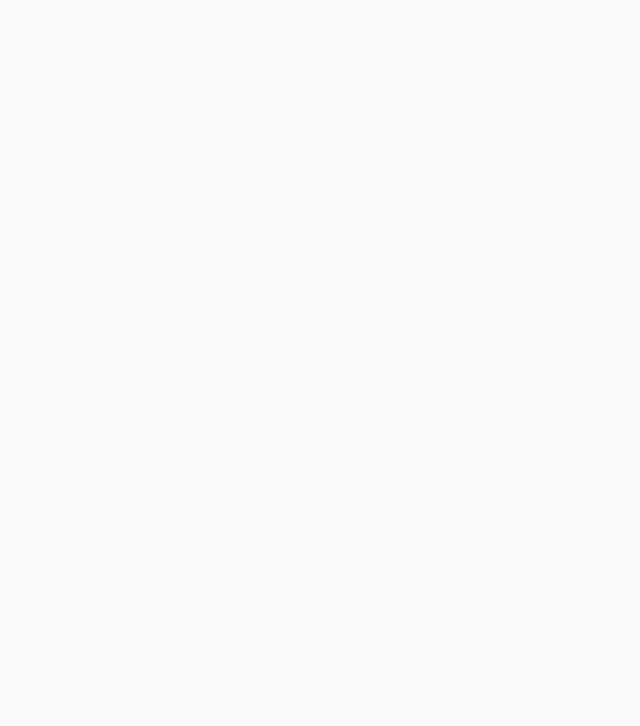
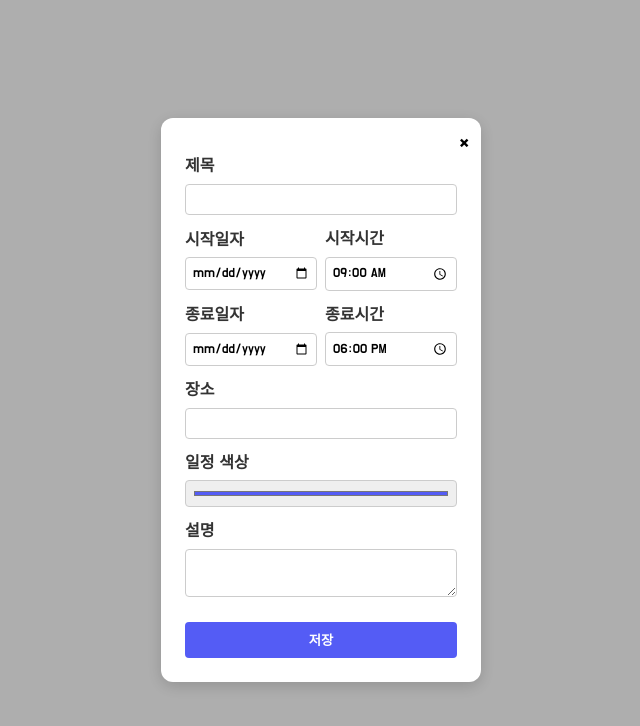
Before and after one commit to Doongiho/Calendar, a React (Create React App) app in the folder front/: page /ScheduleForm in a window 1280 px wide. Before the commit this address had no page. Shown: the top 726 px of the page, without its empty margins (319-959 px from the left). Built offline with nearby package versions, Linux system fonts and the light colour scheme; a small style sheet from the web is missing.

Commit message:
feat: 날짜 클릭 시 입력폼 구조 및 퍼블리싱

```diff
--- a/front/package.json
+++ b/front/package.json
@@ -11,12 +11,12 @@
     "@testing-library/user-event": "^13.5.0",
     "@toast-ui/calendar": "^2.1.3",
     "@toast-ui/react-calendar": "^2.1.3",
-    "axios": "^1.8.4",
+    "axios": "^1.9.0",
     "chance": "^1.1.12",
     "moment": "^2.30.1",
     "react": "^19.0.0",
-    "react-dom": "^19.0.0",
-    "react-router-dom": "^7.5.0",
+    "react-dom": "^19.1.0",
+    "react-router-dom": "^7.5.3",
     "react-scripts": "^5.0.1",
     "web-vitals": "^2.1.4"
   },
--- a/front/src/App.js
+++ b/front/src/App.js
@@ -4,6 +4,7 @@ import LoginPage from './pages/LoginPage/LoginPage';
 import SignUpPage from './pages/SignUpPage/SignUpPage';
 import MyCalendar from './pages/Main/MyCalendar'
 import { UserProvider } from "./contexts/UserContext";
+import ScheduleForm from "./components/ScheduleForm/ScheduleForm"
 
 
 function App() {
@@ -14,6 +15,7 @@ function App() {
           <Route path="/" element={<LoginPage />} />
           <Route path="/signup" element={<SignUpPage />} />
           <Route path="/MyCalendar/:userId" element={<MyCalendar />} />
+          <Route path="/ScheduleForm" element={<ScheduleForm />} />
         </Routes>
       </UserProvider>
     </BrowserRouter>
--- a/front/src/components/Calendar/Calendar.jsx
+++ b/front/src/components/Calendar/Calendar.jsx
@@ -1,5 +1,6 @@
 import React, { useState } from 'react';
 import './Calendar.css';
+import ScheduleForm from "../ScheduleForm/ScheduleForm"
 
 const Calendar = ({ onDateSelect }) => {
   const DEFAULT_SIZE =  window.innerWidth;
@@ -18,6 +19,10 @@ const Calendar = ({ onDateSelect }) => {
     'December',
   ];
   const dayNames = ['Sun', 'Mon', 'Tue', 'Wed', 'Thu', 'Fri', 'Sat'];
+
+  const [schedules, setSchedules] = useState([]);
+  const [showForm, setShowForm] = useState(false);
+  const [selectedDate, setSelectedDate] = useState("");
 
   const [currentDate, setCurrentDate] = useState(new Date());
   const currentYear = currentDate.getFullYear();
@@ -67,7 +72,13 @@ const Calendar = ({ onDateSelect }) => {
   };
 
   const handleDateClick = (date) => {
-    onDateSelect?.(formattedDate(date));
+    const dateStr = formattedDate(date);
+    setSelectedDate(dateStr);
+    setShowForm(true);
+    onDateSelect?.(dateStr);
+  };
+  const handleFormSubmit = (schedule) => {
+    setSchedules([...schedules, schedule]);
   };
 
   return (
@@ -80,37 +91,64 @@ const Calendar = ({ onDateSelect }) => {
         </div>
         <i className="next bx bx-caret-right" onClick={() => handleNavigationClick(1)}></i>
       </div>
+
       <div className="calendar-grid">
         {dayNames.map((dayName) => (
-          <div key={dayName} className="day">
-            {dayName}
-          </div>
+          <div key={dayName} className="day">{dayName}</div>
         ))}
         {eachCalendarDates().map((date) => (
           <div
             key={formattedDate(date)}
             data-date={formattedDate(date)}
-            className={`day-box`}
+            className="day-box"
             onClick={() => handleDateClick(date)}
           >
-            <div
-                className={`${classNames(date)} date-text`}
-            >
+            <div className={`${classNames(date)} date-text`}>
               {date.getDate()}
             </div>
             <div className="todo-container">
-                {/* <div className="todo-list" data-date={formattedDate(date)}>
-                    sss
+              {/* 해당 날짜의 일정 표시 */}
+              {schedules
+                .filter(s =>
+                  s.startDate <= formattedDate(date) &&
+                  s.endDate >= formattedDate(date)
+                )
+                .map((s, idx) => (
+                  <div
+                    key={idx}
+                    className="todo-list"
+                    style={{
+                      background: s.color,
+                      color: "#fff",
+                      padding: "2px 4px",
+                      borderRadius: "4px",
+                      margin: "2px 0",
+                      fontSize: "0.8em",
+                      whiteSpace: "nowrap",
+                      overflow: "hidden",
+                      textOverflow: "ellipsis"
+                    }}
+                    title={s.title}
+                  >
+                    {s.title}
                   </div>
-                    <div className="todo-list" data-date={formattedDate(date)}>
-                    sss
-                </div> */}
+                ))}
             </div>
           </div>
         ))}
       </div>
+
+      {/* 일정 추가 폼 모달 */}
+      {showForm && (
+        <ScheduleForm
+          initialDate={selectedDate}
+          onClose={() => setShowForm(false)}
+          onSubmit={handleFormSubmit}
+        />
+      )}
     </div>
   );
+
 };
 
 export default Calendar;
--- /dev/null
+++ b/front/src/components/ScheduleForm/ScheduleForm.css
@@ -0,0 +1,26 @@
+.modal-overlay {
+  position: fixed; top: 0; left: 0; right: 0; bottom: 0;
+  background: rgba(0,0,0,0.3);
+  display: flex; align-items: center; justify-content: center;
+  z-index: 1000;
+}
+.schedule-form-modal {
+  background: #fff; padding: 24px; border-radius: 12px; min-width: 320px;
+  box-shadow: 0 4px 16px rgba(0,0,0,0.16);
+  position: relative;
+}
+.close-btn {
+  position: absolute; top: 12px; right: 12px;
+  background: none; border: none; font-size: 1.5rem; cursor: pointer;
+}
+.schedule-form-modal label {
+  display: block; margin-top: 12px; font-weight: bold;
+}
+.schedule-form-modal input, .schedule-form-modal textarea {
+  width: 100%; margin-top: 4px; padding: 6px; border: 1px solid #ccc; border-radius: 4px;
+}
+.submit-btn {
+  margin-top: 16px; width: 100%; padding: 8px 0;
+  background: #545cf5; color: #fff; border: none; border-radius: 4px; font-weight: bold;
+  cursor: pointer;
+}
--- /dev/null
+++ b/front/src/components/ScheduleForm/ScheduleForm.jsx
@@ -0,0 +1,89 @@
+import React, { useState } from "react";
+import "./ScheduleForm.css";
+
+export default function ScheduleForm({
+  initialDate,
+  onClose,
+  onSubmit
+}) {
+  const [title, setTitle] = useState("");
+  const [startDate, setStartDate] = useState(initialDate);
+  const [startTime, setStartTime] = useState("09:00");
+  const [endDate, setEndDate] = useState(initialDate);
+  const [endTime, setEndTime] = useState("18:00");
+  const [place, setPlace] = useState("");
+  const [color, setColor] = useState("#545cf5");
+  const [description, setDescription] = useState("");
+
+  const handleSubmit = (e) => {
+    e.preventDefault();
+    if (!title) {
+      alert("제목을 입력하세요.");
+      return;
+    }
+
+    const startDateTime = `${startDate}T${startTime}`;
+    const endDateTime = `${endDate}T${endTime}`;
+    onSubmit({
+      title,
+      startDate,
+      startTime,
+      startDateTime,
+      endDate,
+      endTime,
+      endDateTime,
+      place,
+      color,
+      description,
+    });
+    onClose();
+  };
+
+  return (
+    <div
+        className="modal-overlay"
+        onClick={onClose}
+    >
+      <div className="schedule-form-modal">
+        <button className="close-btn" onClick={onClose}>×</button>
+        <form onSubmit={handleSubmit}>
+          <label>제목</label>
+          <input value={title} onChange={e => setTitle(e.target.value)} required />
+
+          <div style={{ display: "flex", gap: "8px", alignItems: "center" }}>
+            <div style={{ flex: 1 }}>
+              <label>시작일자</label>
+              <input type="date" value={startDate} onChange={e => setStartDate(e.target.value)} required />
+            </div>
+            <div style={{ flex: 1 }}>
+              <label>시작시간</label>
+              <input type="time" value={startTime} onChange={e => setStartTime(e.target.value)} required />
+            </div>
+          </div>
+
+          <div style={{ display: "flex", gap: "8px", alignItems: "center" }}>
+            <div style={{ flex: 1 }}>
+              <label>종료일자</label>
+              <input type="date" value={endDate} onChange={e => setEndDate(e.target.value)} required />
+            </div>
+            <div style={{ flex: 1 }}>
+              <label>종료시간</label>
+              <input type="time" value={endTime} onChange={e => setEndTime(e.target.value)} required />
+            </div>
+          </div>
+
+          <label>장소</label>
+          <input value={place} onChange={e => setPlace(e.target.value)} />
+
+          <label>일정 색상</label>
+          <input type="color" value={color} onChange={e => setColor(e.target.value)} />
+
+          <label>설명</label>
+          <textarea value={description} onChange={e => setDescription(e.target.value)} />
+
+          <button type="submit" className="submit-btn">저장</button>
+        </form>
+      </div>
+    </div>
+  );
+}
--- a/front/src/index.css
+++ b/front/src/index.css
@@ -19,3 +19,24 @@ a {
 a:hover {
   color: #23527c;
 }
+
+button {
+  font-family: inherit;
+  cursor: pointer;
+  border: none;
+  border-radius: 4px;
+  transition: background 0.2s;
+}
+
+input, textarea {
+  font-family: inherit;
+  border-radius: 4px;
+  border: 1px solid #ccc;
+  padding: 6px 10px;
+  outline: none;
+  transition: border 0.2s;
+}
+
+input:focus, textarea:focus {
+  border: 1.5px solid #545cf5;
+}
```
Also changed, not shown: 1 other file (tests, documents, lock files or other folders). Lines whose indentation alone changed are shown as unchanged.
